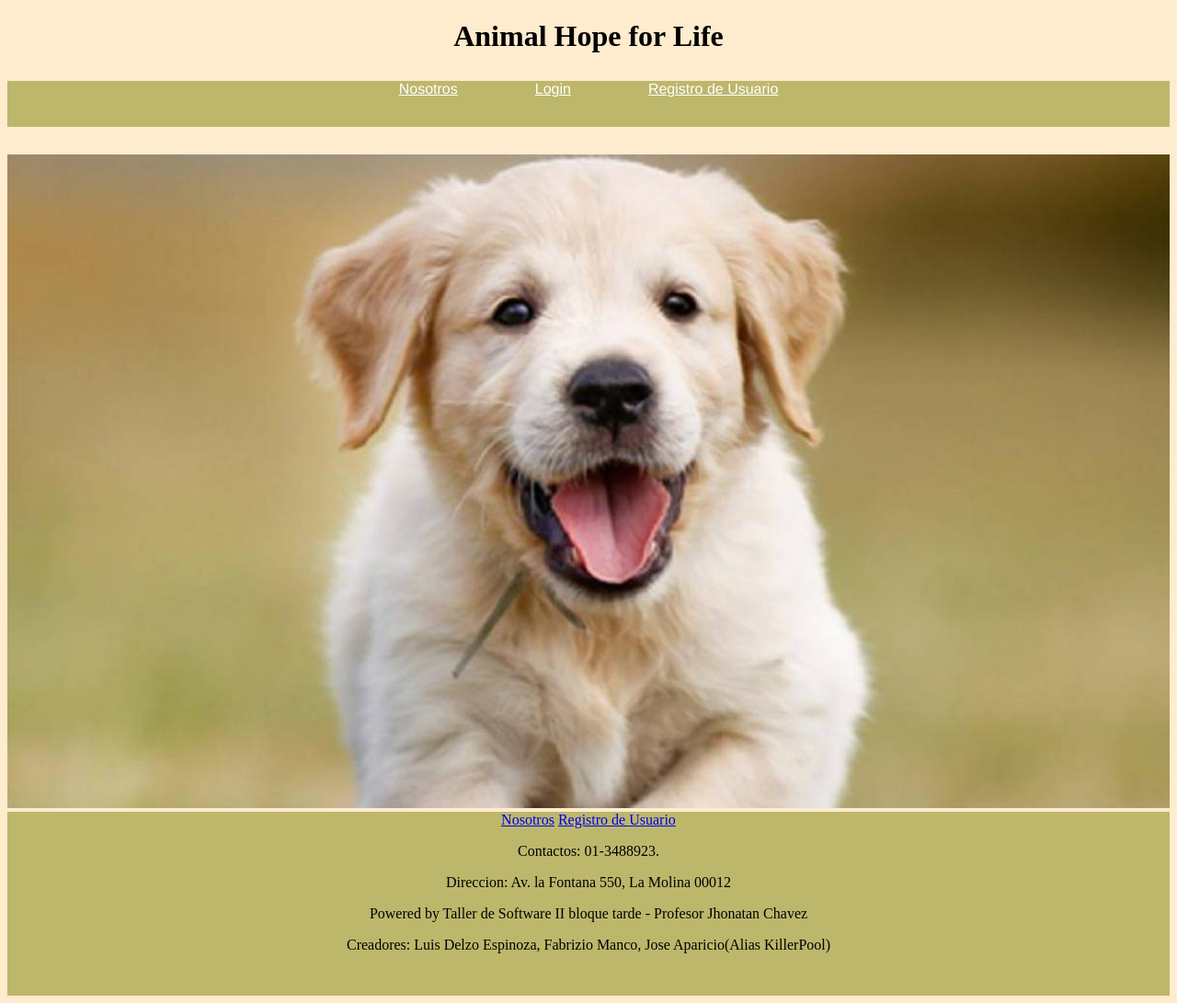
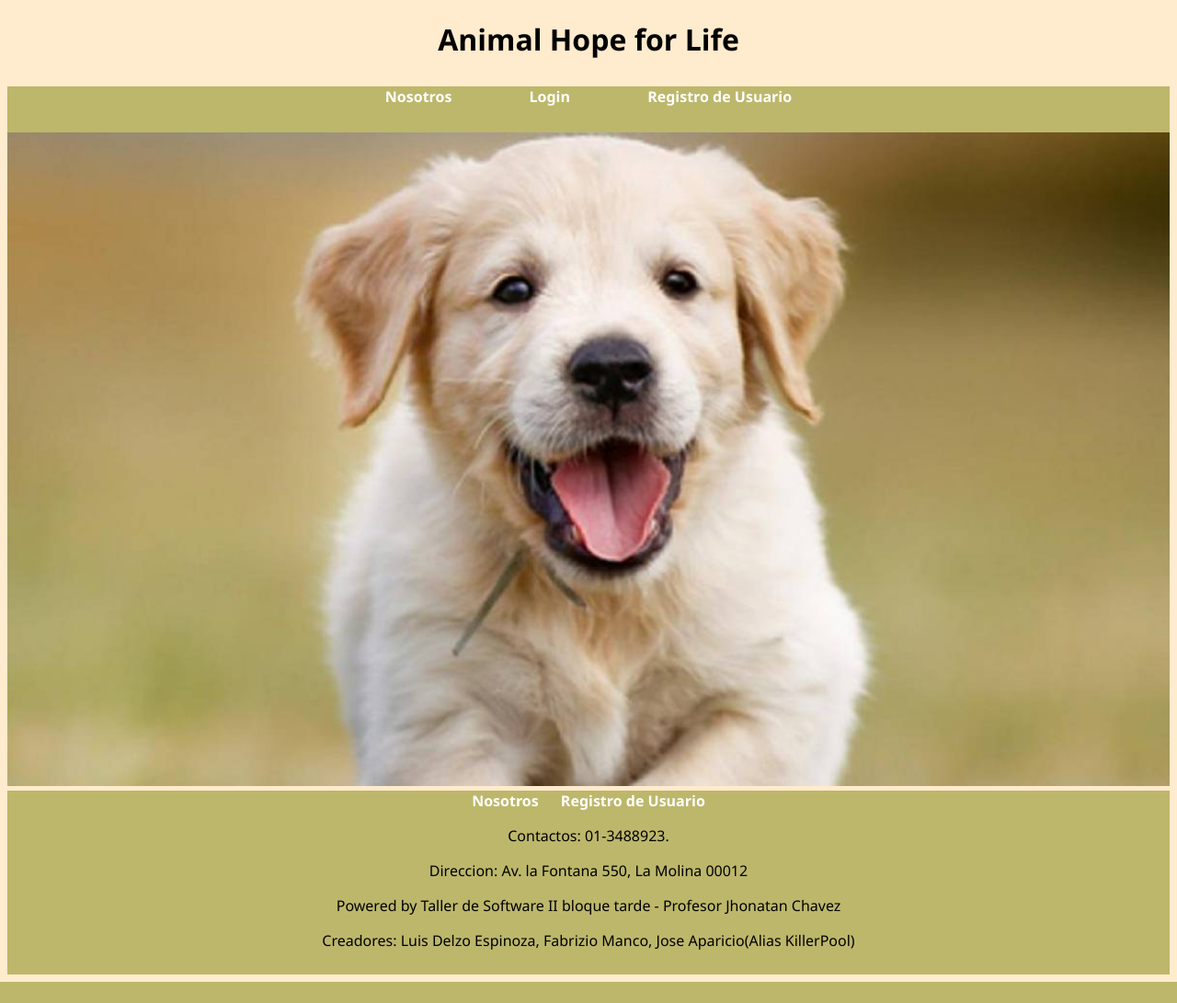
Before and after one commit to JFabrizioMc/TS-II-Final-Project, a PHP site: page / in a window 1280 px wide. Shown: the whole page at 92% size. After the commit the page ends 1068 px from the top, so only its background shows below. Run offline with PHP 8.4, Linux system fonts and the light colour scheme.

Commit message:
estilo mejora 2

```diff
--- a/style.css
+++ b/style.css
@@ -1,6 +1,7 @@
 body{
     background-color: blanchedalmond;
     text-align: center;
+    font-family: 'Segoe UI', Tahoma, Geneva, Verdana, sans-serif;
 }
 
 .opciones{
@@ -8,7 +9,7 @@ body{
     display: block;
     text-align: center;
     width: 100%;
-    margin: 30px 0px;
+    margin: 30px 0px 0px 0px;
     height: 50px;
 }
 
@@ -17,13 +18,21 @@ body{
 }
 
 .opciones a:link {
-    font-family: 'Franklin Gothic Medium', 'Arial Narrow', Arial, sans-serif;
     color: white;
-    padding: 0px 40px;
+    padding: 0 40px;
+    font-weight: bold;
+    text-decoration: none;
+}
 
+footer nav a:link{
+    color: white;
+    padding: 0px 10px;
+    font-weight: bold;
+    text-decoration: none;
 }
 
 footer{
     background-color: darkkhaki;
     height: 200px;
+    margin: 0px;
 }
```
